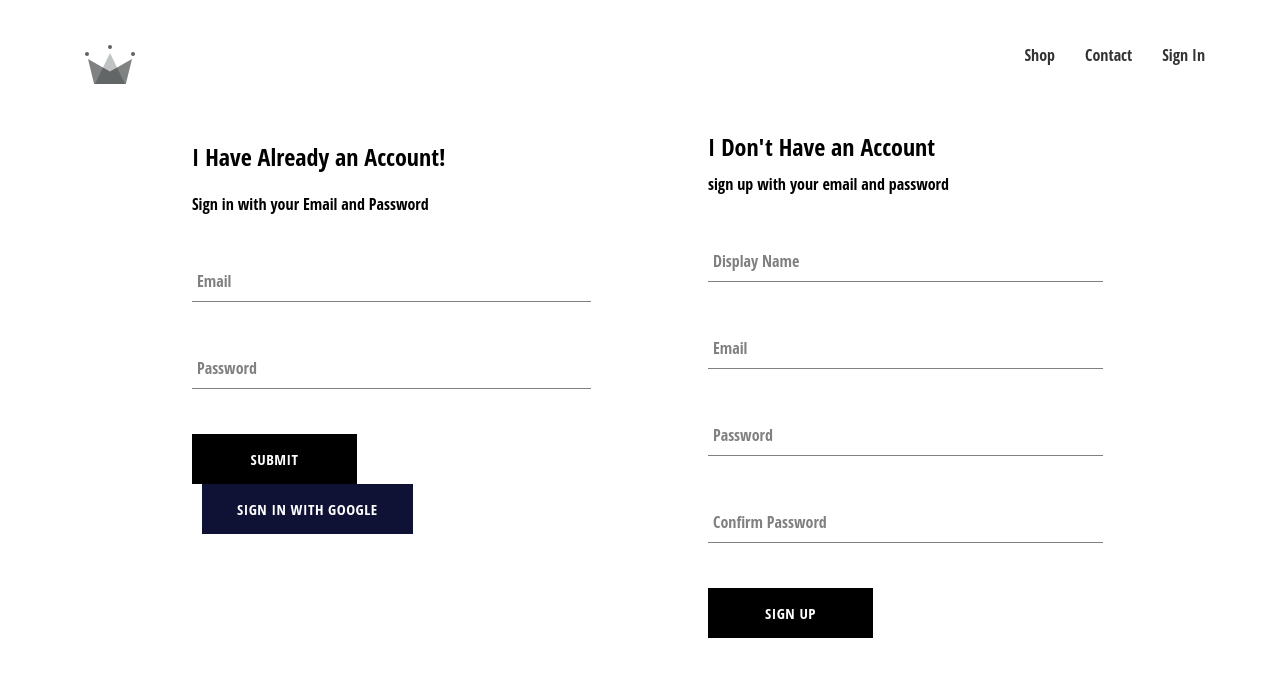
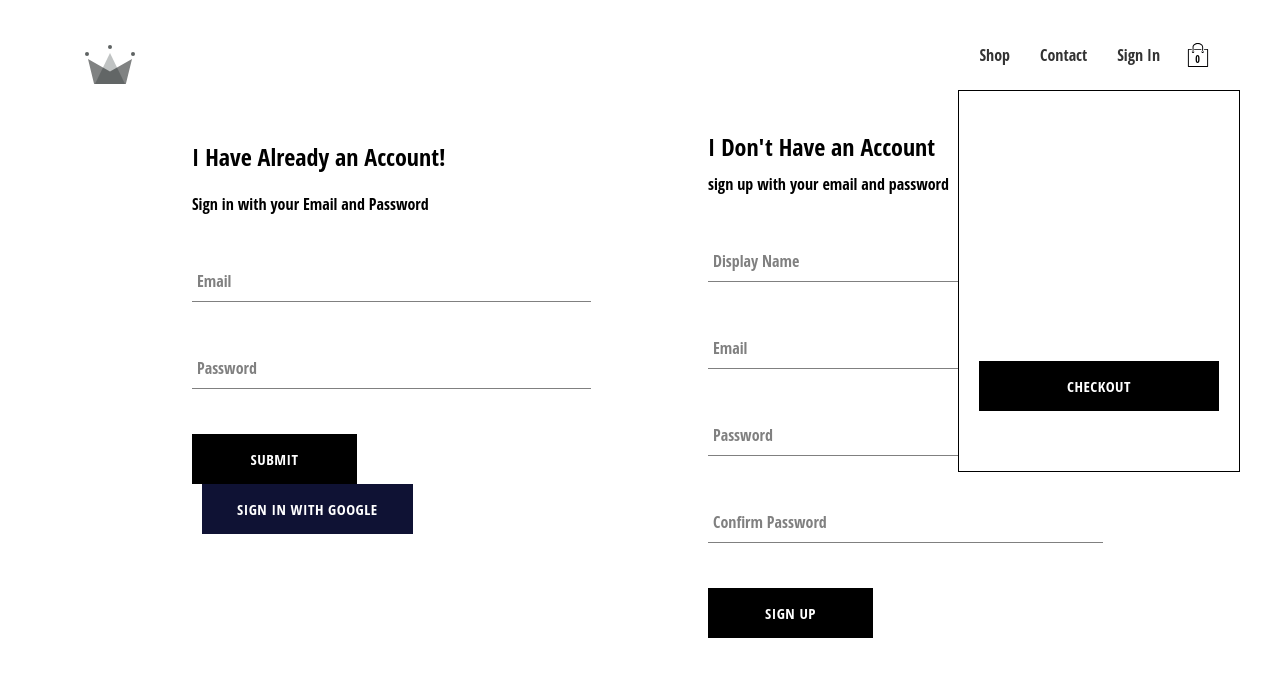
Before and after one commit to sandeep-chahal/crwn-clothing, a React (Create React App) app: page /signin in a window 1280 px wide. Shown: the top 676 px of the page. Built offline with nearby package versions, Linux system fonts and the light colour scheme; no server answers; the HTML template or start-up script is replaced by a standard one.

Commit message:
added cart icon and cartdropdown

```diff
--- a/src/App.js
+++ b/src/App.js
@@ -1,5 +1,5 @@
 import React from "react";
-import { Route, Switch } from "react-router-dom";
+import { Route, Switch, Redirect } from "react-router-dom";
 import HomePage from "./pages/homepage/homepage.component";
 import Shop from "./pages/shop/shop.component";
 import Header from "./components/header/header-component";
@@ -45,15 +45,19 @@ class App extends React.Component {
           <Route exact path="/" component={HomePage} />
           <Route path="/shop" component={Shop} />
           <Route path="/shop" component={Shop} />
-          <Route path="/signin" component={SignInAndSignOut} />
+          <Route path="/signin" render = {() => this.props.currentUser ? (<Redirect to="/" />) : (<SignInAndSignOut />)} />
         </Switch>
       </div>
     );
   }
 }
 
+const mapStateToProps = state => ({
+  currentUser: state.user.currentUser
+})
+
 const mapDispatchToProps = dispatch => ({
     setCurrentUser: user => dispatch(setCurrentUser(user))
 })
 
-export default connect(null, mapDispatchToProps)(App);
+export default connect(mapStateToProps, mapDispatchToProps)(App);
--- /dev/null
+++ b/src/components/cart-dropdown/cart-dropdown.component.jsx
@@ -0,0 +1,14 @@
+import React from 'react';
+
+import CustomButton from '../custom-button/custom-button.component';
+import './cart-dropdown.styles.scss';
+
+const cartDropdown = () => (
+    <div className="cart-dropdown">
+        <div className="cart-items">
+            <CustomButton>CheckOut</CustomButton>
+        </div>
+    </div>
+)
+
+export default cartDropdown;
--- /dev/null
+++ b/src/components/cart-dropdown/cart-dropdown.styles.scss
@@ -0,0 +1,24 @@
+.cart-dropdown {
+    position: absolute;
+    width: 240px;
+    height: 340px;
+    display: flex;
+    flex-direction: column;
+    padding: 20px;
+    border: 1px solid black;
+    background-color: white;
+    top: 90px;
+    right: 40px;
+    z-index: 5;
+
+    .cart-items {
+      height: 300px;
+      display: flex;
+      flex-direction: column;
+      overflow-y: scroll;
+    }
+
+    button {
+      margin-top: auto;
+    }
+  }
--- /dev/null
+++ b/src/components/cart-icon/cart-icon.component.jsx
@@ -0,0 +1,13 @@
+import React from 'react';
+
+import './cart-icon.styles.scss'
+import { ReactComponent as ShoppingIcon } from '../../Assets/shopping-bag.svg';
+
+const CartIcon = () => (
+    <div className="cart-icon">
+        <ShoppingIcon className="shopping-icon"  />
+        <span className="item-count">0</span>
+    </div>
+)
+
+export default CartIcon;
--- /dev/null
+++ b/src/components/cart-icon/cart-icon.styles.scss
@@ -0,0 +1,21 @@
+.cart-icon {
+  width: 45px;
+  height: 45px;
+  position: relative;
+  display: flex;
+  align-items: center;
+  justify-content: center;
+  cursor: pointer;
+
+  .shopping-icon {
+    width: 24px;
+    height: 24px;
+  }
+
+  .item-count {
+    position: absolute;
+    font-size: 10px;
+    font-weight: bold;
+    bottom: 12px;
+  }
+}
--- a/src/components/header/header-component.jsx
+++ b/src/components/header/header-component.jsx
@@ -4,6 +4,8 @@ import './header.styles.scss';
 import { ReactComponent as Logo } from '../../Assets/crown.svg';
 import {auth} from '../../firebase/firebase.util';
 import { connect } from 'react-redux';
+import CartIcon from '../cart-icon/cart-icon.component';
+import CartDropdown from '../cart-dropdown/cart-dropdown.component';
 
 // isAuth is equvalent to currentUser in React course
 
@@ -19,8 +21,10 @@ const Header = (props) =>(
             props.isAuth ? <div className="option" onClick = {() => auth.signOut()}>Sign Out</div>
                          : <Link to="/signin" className="option">Sign In</Link>
             }
+            <CartIcon />
 
         </div>
+        <CartDropdown />
     </div>
 )
 
--- a/src/redux/root-reducer.js
+++ b/src/redux/root-reducer.js
@@ -1,3 +1,4 @@
+
 import { combineReducers } from 'redux';
 
 import userReducer from './user/user.reducer';
--- /dev/null
+++ b/src/redux/user/user.actionTypes.js
@@ -0,0 +1,3 @@
+export const actiontypes = {
+    setCurrentUser: "SET_CURRENT_USER",
+}
--- a/src/redux/user/user.actions.js
+++ b/src/redux/user/user.actions.js
@@ -1,6 +1,8 @@
+import { actiontypes } from './user.actionTypes';
+
 export const setCurrentUser = user => {
     return{
-        type: "SET_CURRENT_USER",
+        type: actiontypes.setCurrentUser,
         payload: user
     }
 }
--- a/src/redux/user/user.reducer.js
+++ b/src/redux/user/user.reducer.js
@@ -1,10 +1,12 @@
+import { actiontypes } from './user.actionTypes';
+
 const INITIAL_STATE = {
     currentUser: null
 }
 
 const userReducer = (state = INITIAL_STATE, action) => {
     switch(action.type){
-        case "SET_CURRENT_USER":
+        case actiontypes.setCurrentUser:
             return{
                 ...state,
                 currentUser: action.payload
```
Also changed, not shown: src/Assets/shopping-bag.svg (added).
